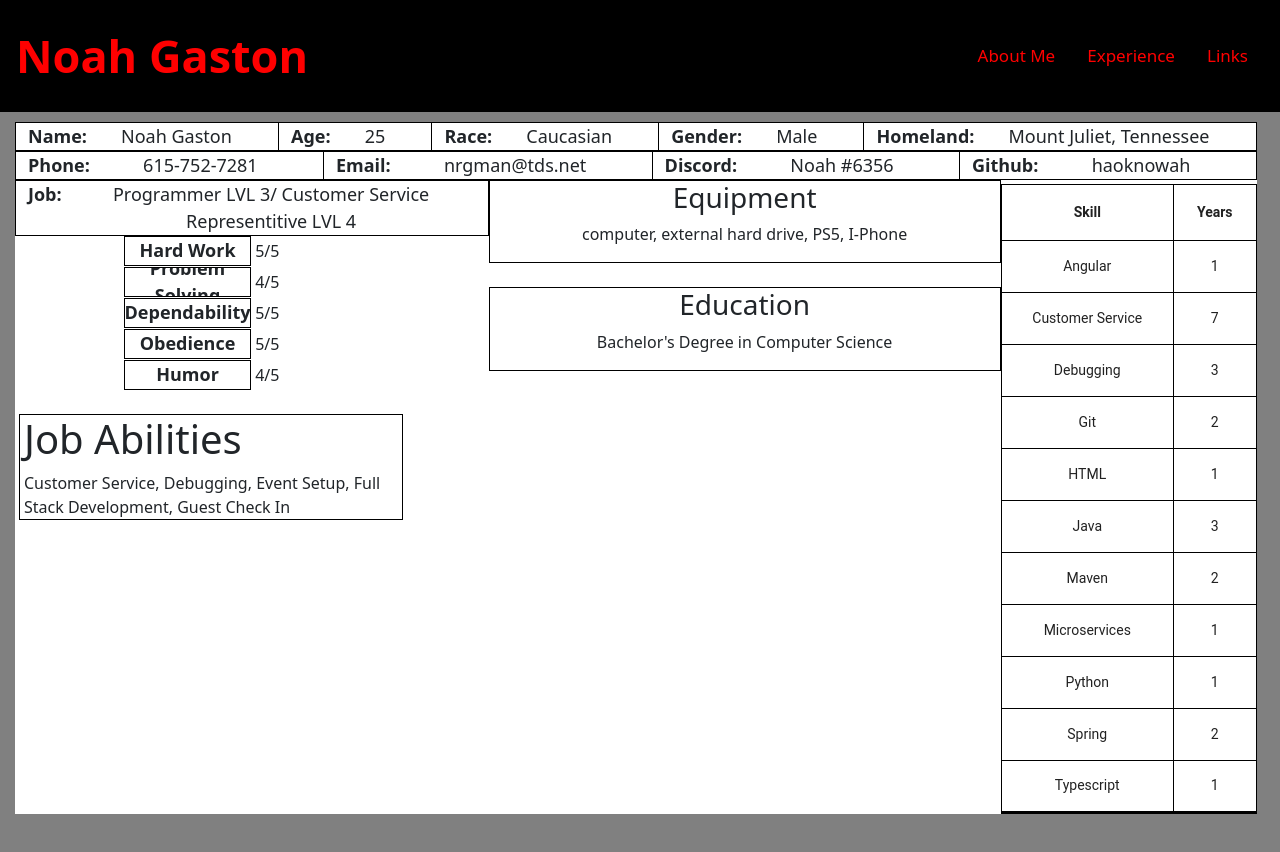
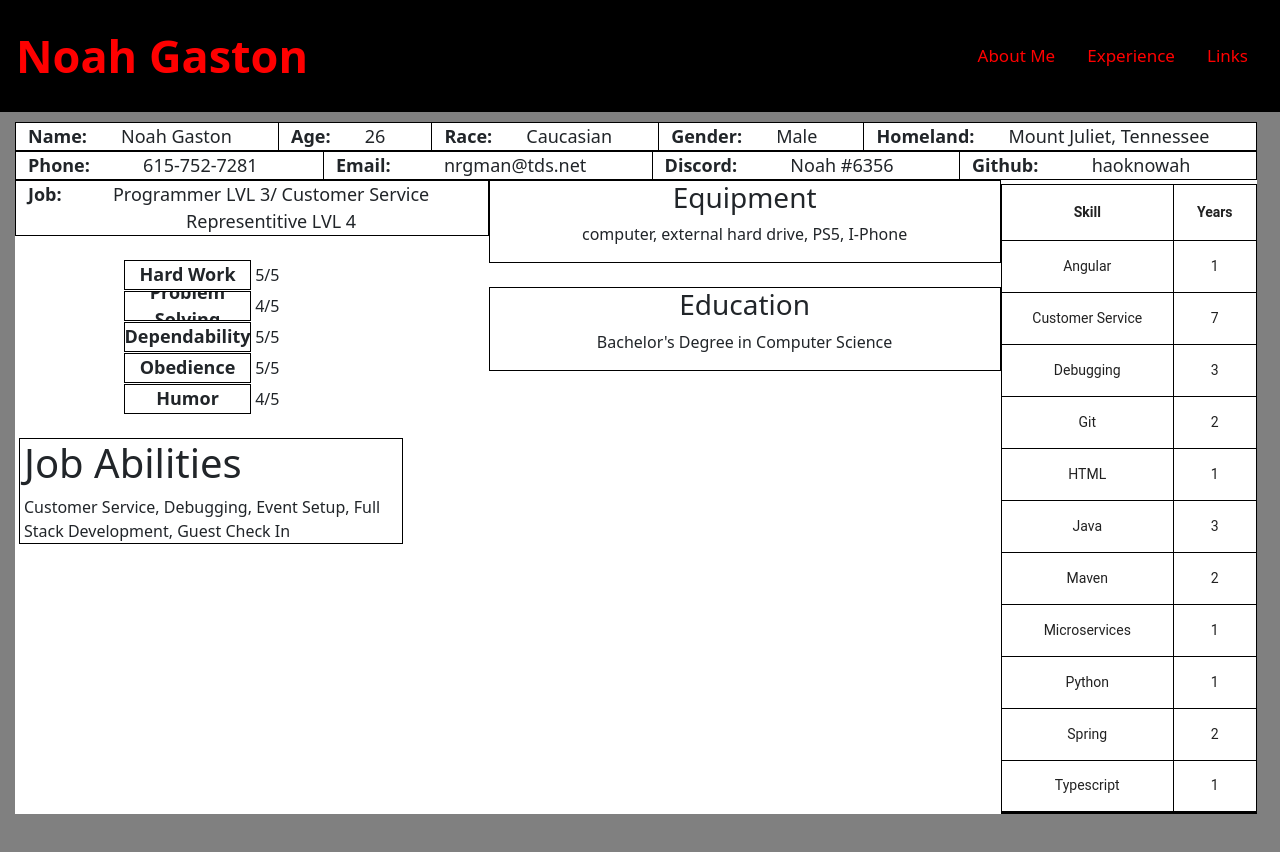
Before and after one commit to haoknowah/haoknowah.github.io, an Angular app: page /#/experience in a window 1280 px wide. Shown: the top 852 px of the page. Built offline with nearby package versions, Linux system fonts and the light colour scheme.

Commit message:
dynamic age

```diff
--- a/src/app/experience/experience.component.html
+++ b/src/app/experience/experience.component.html
@@ -6,7 +6,7 @@
         </div>
         <div class="entryleft" id="age">
             <label for="age"><strong>Age: </strong></label>
-            <div style="text-align: center; margin: auto;">25</div>
+            <div style="text-align: center; margin: auto;">{{age}}</div>
         </div>
         <div class="entry" id="race">
             <label for="race"><strong>Race: </strong></label>
@@ -73,6 +73,7 @@
                     </div>
                 </div>
             </div>
+            <br>
             <mat-grid-list cols = 2 for="Attributes" class = "attributes"
             [rowHeight]="30">
             @for (attribute of attributes; track attribute)
--- a/src/app/experience/experience.component.ts
+++ b/src/app/experience/experience.component.ts
@@ -39,9 +39,11 @@ export class ExperienceComponent implements OnInit {
     {name: 'Humor', value: '4/5'}
   ];
   constructor() { }
-
+  age: number = 0;
   ngOnInit(): void {
     this.dataSource.sort((a, b) => a.name.localeCompare(b.name));
+    var birth = new Date("1997-08-06");
+    this.age = Math.floor((new Date().getTime() - birth.getTime())/(3.154 * (10 ** 10)));
   }
 
 }
```
Also changed, not shown: 3 other files (tests, documents, lock files or other folders).
